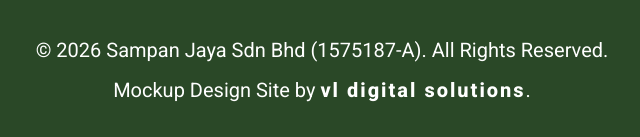
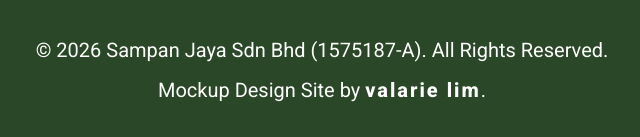
Before and after one commit to valarie-lim/sampan.house, a Next.js app: page /menu in a window 1280 px wide. Shown: the part 3291-3428 px from the top of the page, without its empty margins (318-958 px from the left). Built offline with nearby package versions, Linux system fonts and the light colour scheme.

Commit message:
update-footer

```diff
--- a/components/shared/Footer.js
+++ b/components/shared/Footer.js
@@ -7,7 +7,7 @@
       <p>
         Mockup Design Site by{" "}
         <a href="https://valarie-lim.vercel.app" target="_blank" rel="noreferrer">
-          VL Digital Solutions
+          Valarie Lim
         </a>
         .
       </p>
```
